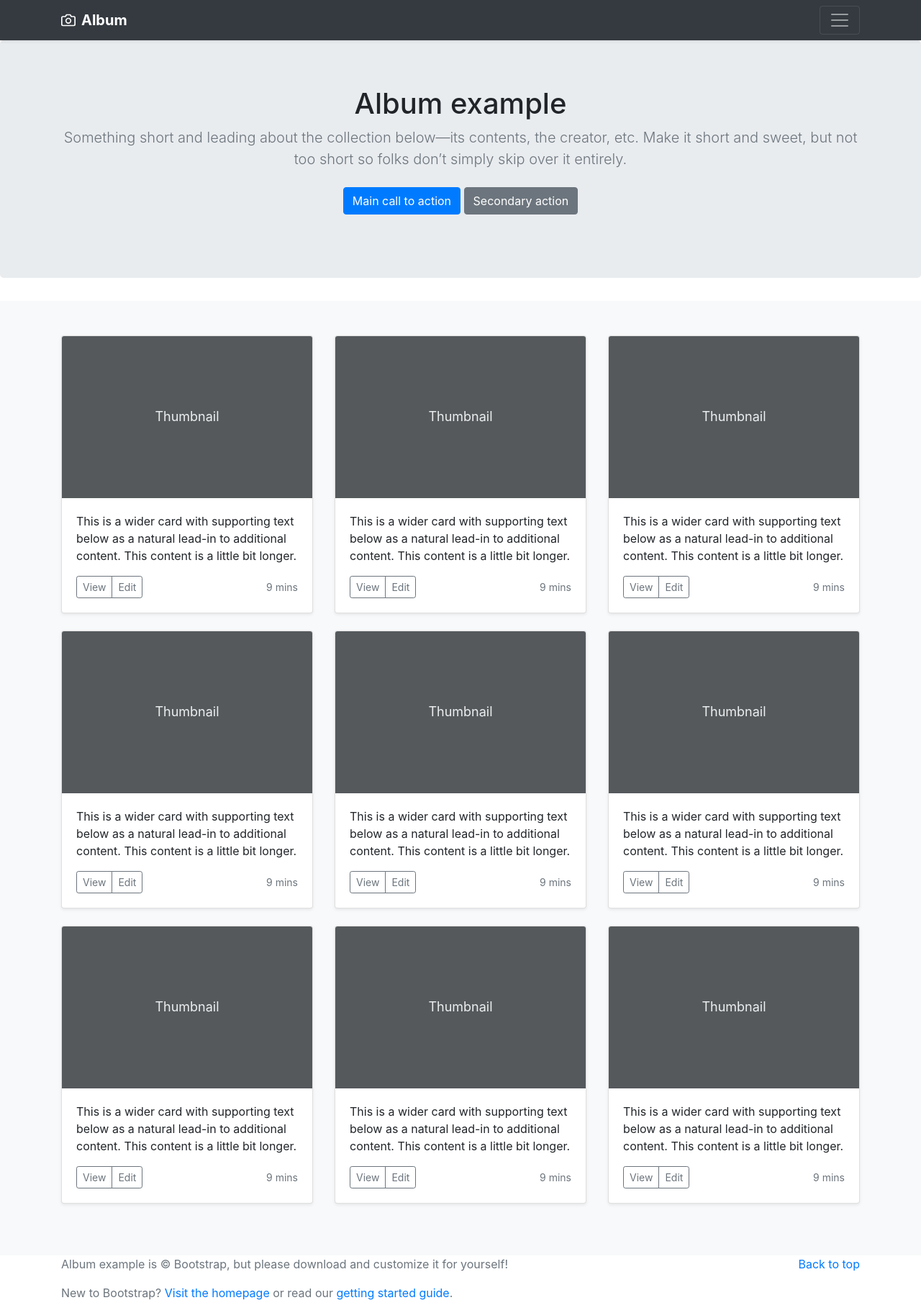
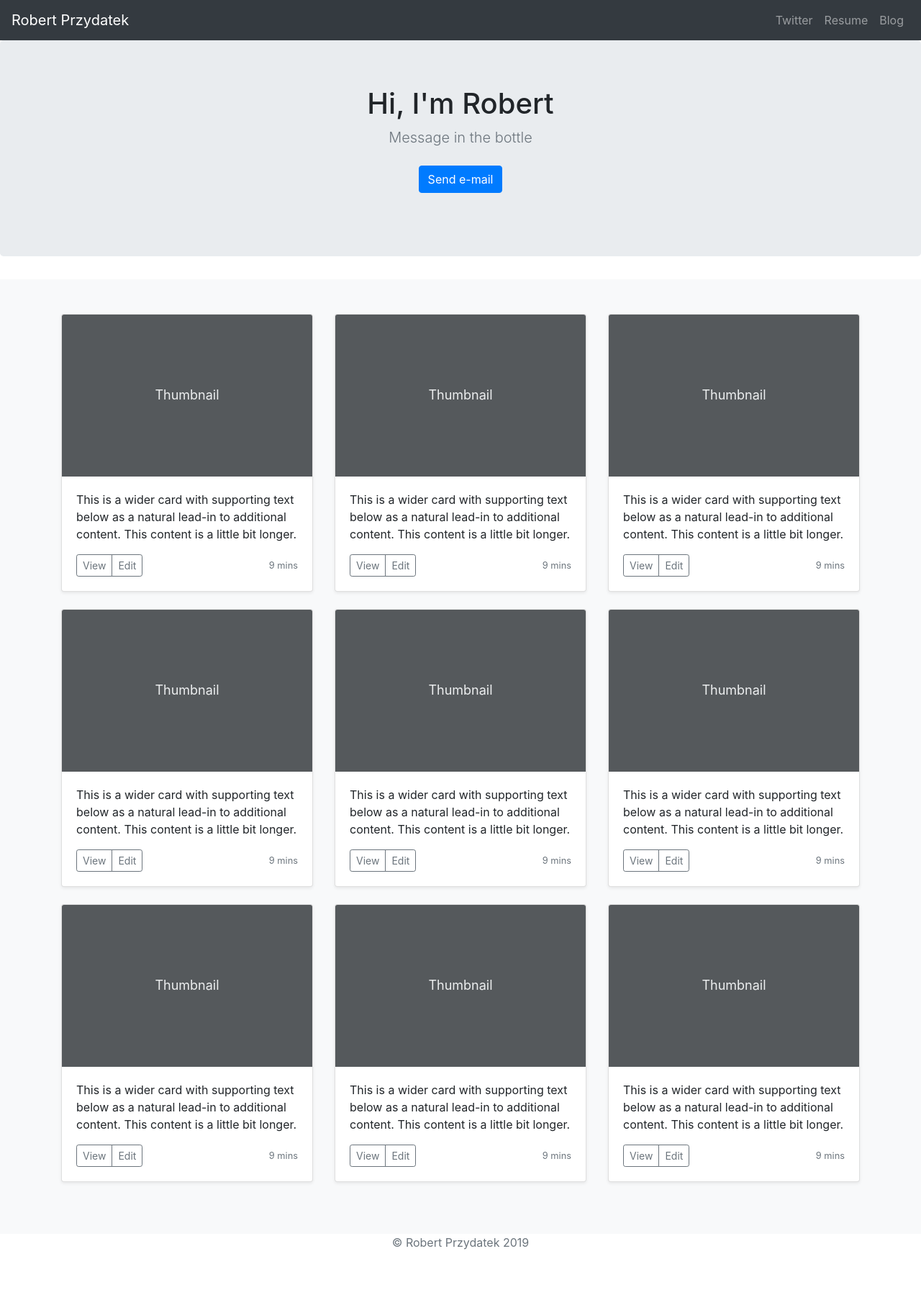
Before and after one commit to Datny/u-portfolio, a Django app: page / in a window 1280 px wide. Shown: the whole page at 72% size. After the commit the page ends 1736 px from the top, so only its background shows below. Run offline with Django 3.2, Linux system fonts and the light colour scheme; some libraries are stand-ins or nearby versions.

Commit message:
simple bootstrap site w/o backend

```diff
--- a/portfolioproj/jobs/templates/jobs/home.html
+++ b/portfolioproj/jobs/templates/jobs/home.html
@@ -12,7 +12,7 @@
     <link rel="canonical" href="https://getbootstrap.com/docs/4.3/examples/album/">
 
     <!-- Bootstrap core CSS -->
-<link href="/docs/4.3/dist/css/bootstrap.min.css" rel="stylesheet" integrity="sha384-ggOyR0iXCbMQv3Xipma34MD+dH/1fQ784/j6cY/iJTQUOhcWr7x9JvoRxT2MZw1T" crossorigin="anonymous">
+    <link rel="stylesheet" href="https://stackpath.bootstrapcdn.com/bootstrap/4.3.1/css/bootstrap.min.css" integrity="sha384-ggOyR0iXCbMQv3Xipma34MD+dH/1fQ784/j6cY/iJTQUOhcWr7x9JvoRxT2MZw1T" crossorigin="anonymous">
 
 
     <style>
@@ -31,51 +31,34 @@
         }
       }
     </style>
-    <!-- Custom styles for this template -->
-    <link href="album.css" rel="stylesheet">
+
 </head>
 <body>
 <header>
-  <div class="collapse bg-dark" id="navbarHeader">
-    <div class="container">
-      <div class="row">
-        <div class="col-sm-8 col-md-7 py-4">
-          <h4 class="text-white">About</h4>
-          <p class="text-muted">Add some information about the album below, the author, or any other background context. Make it a few sentences long so folks can pick up some informative tidbits. Then, link them off to some social networking sites or contact information.</p>
-        </div>
-        <div class="col-sm-4 offset-md-1 py-4">
-          <h4 class="text-white">Contact</h4>
-          <ul class="list-unstyled">
-            <li><a href="#" class="text-white">Follow on Twitter</a></li>
-            <li><a href="#" class="text-white">Like on Facebook</a></li>
-            <li><a href="#" class="text-white">Email me</a></li>
-          </ul>
+    <nav class="navbar navbar-expand-lg navbar-dark bg-dark">
+        <a class="navbar-brand" href="#">Robert Przydatek</a>
+        <button class="navbar-toggler" type="button" data-toggle="collapse" data-target="#navbarNavAltMarkup" aria-controls="navbarNavAltMarkup" aria-expanded="false" aria-label="Toggle navigation">
+            <span class="navbar-toggler-icon"></span>
+        </button>
+        <div class="collapse navbar-collapse" id="navbarNavAltMarkup">
+            <div class="navbar-nav ml-auto">
+                <a class="nav-item nav-link" href="#">Twitter <span class="sr-only">(current)</span></a>
+                <a class="nav-item nav-link" href="#">Resume</a>
+                <a class="nav-item nav-link" href="#">Blog</a>
             </div>
         </div>
-    </div>
-  </div>
-  <div class="navbar navbar-dark bg-dark shadow-sm">
-    <div class="container d-flex justify-content-between">
-      <a href="#" class="navbar-brand d-flex align-items-center">
-        <svg xmlns="http://www.w3.org/2000/svg" width="20" height="20" fill="none" stroke="currentColor" stroke-linecap="round" stroke-linejoin="round" stroke-width="2" aria-hidden="true" class="mr-2" viewBox="0 0 24 24" focusable="false"><path d="M23 19a2 2 0 0 1-2 2H3a2 2 0 0 1-2-2V8a2 2 0 0 1 2-2h4l2-3h6l2 3h4a2 2 0 0 1 2 2z"/><circle cx="12" cy="13" r="4"/></svg>
-        <strong>Album</strong>
-      </a>
-      <button class="navbar-toggler" type="button" data-toggle="collapse" data-target="#navbarHeader" aria-controls="navbarHeader" aria-expanded="false" aria-label="Toggle navigation">
-        <span class="navbar-toggler-icon"></span>
-      </button>
-    </div>
-  </div>
+    </nav>
 </header>
 
 <main role="main">
 
     <section class="jumbotron text-center">
         <div class="container">
-      <h1 class="jumbotron-heading">Album example</h1>
-      <p class="lead text-muted">Something short and leading about the collection below—its contents, the creator, etc. Make it short and sweet, but not too short so folks don’t simply skip over it entirely.</p>
+            <h1 class="jumbotron-heading">Hi, I'm Robert </h1>
+            <p class="lead text-muted">Message in the bottle</p>
             <p>
-        <a href="#" class="btn btn-primary my-2">Main call to action</a>
-        <a href="#" class="btn btn-secondary my-2">Secondary action</a>
+                <a href="mailto:robert.przydatek.cl@gmail.com" class="btn btn-primary my-2">Send e-mail</a>
+
             </p>
         </div>
     </section>
@@ -228,14 +211,11 @@
 </main>
 
 <footer class="text-muted">
-  <div class="container">
-    <p class="float-right">
-      <a href="#">Back to top</a>
-    </p>
-    <p>Album example is &copy; Bootstrap, but please download and customize it for yourself!</p>
-    <p>New to Bootstrap? <a href="https://getbootstrap.com/">Visit the homepage</a> or read our <a href="/docs/4.3/getting-started/introduction/">getting started guide</a>.</p>
+    <div class="container text-center">
+        <p> © Robert Przydatek {% now "Y" %}</p>
     </div>
 </footer>
 <script src="https://code.jquery.com/jquery-3.3.1.slim.min.js" integrity="sha384-q8i/X+965DzO0rT7abK41JStQIAqVgRVzpbzo5smXKp4YfRvH+8abtTE1Pi6jizo" crossorigin="anonymous"></script>
-      <script>window.jQuery || document.write('<script src="/docs/4.3/assets/js/vendor/jquery-slim.min.js"><\/script>')</script><script src="/docs/4.3/dist/js/bootstrap.bundle.min.js" integrity="sha384-xrRywqdh3PHs8keKZN+8zzc5TX0GRTLCcmivcbNJWm2rs5C8PRhcEn3czEjhAO9o" crossorigin="anonymous"></script></body>
+<script src="https://cdnjs.cloudflare.com/ajax/libs/popper.js/1.14.7/umd/popper.min.js" integrity="sha384-UO2eT0CpHqdSJQ6hJty5KVphtPhzWj9WO1clHTMGa3JDZwrnQq4sF86dIHNDz0W1" crossorigin="anonymous"></script>
+<script src="https://stackpath.bootstrapcdn.com/bootstrap/4.3.1/js/bootstrap.min.js" integrity="sha384-JjSmVgyd0p3pXB1rRibZUAYoIIy6OrQ6VrjIEaFf/nJGzIxFDsf4x0xIM+B07jRM" crossorigin="anonymous"></script></body>
 </html>
```
Lines whose indentation alone changed are shown as unchanged.
